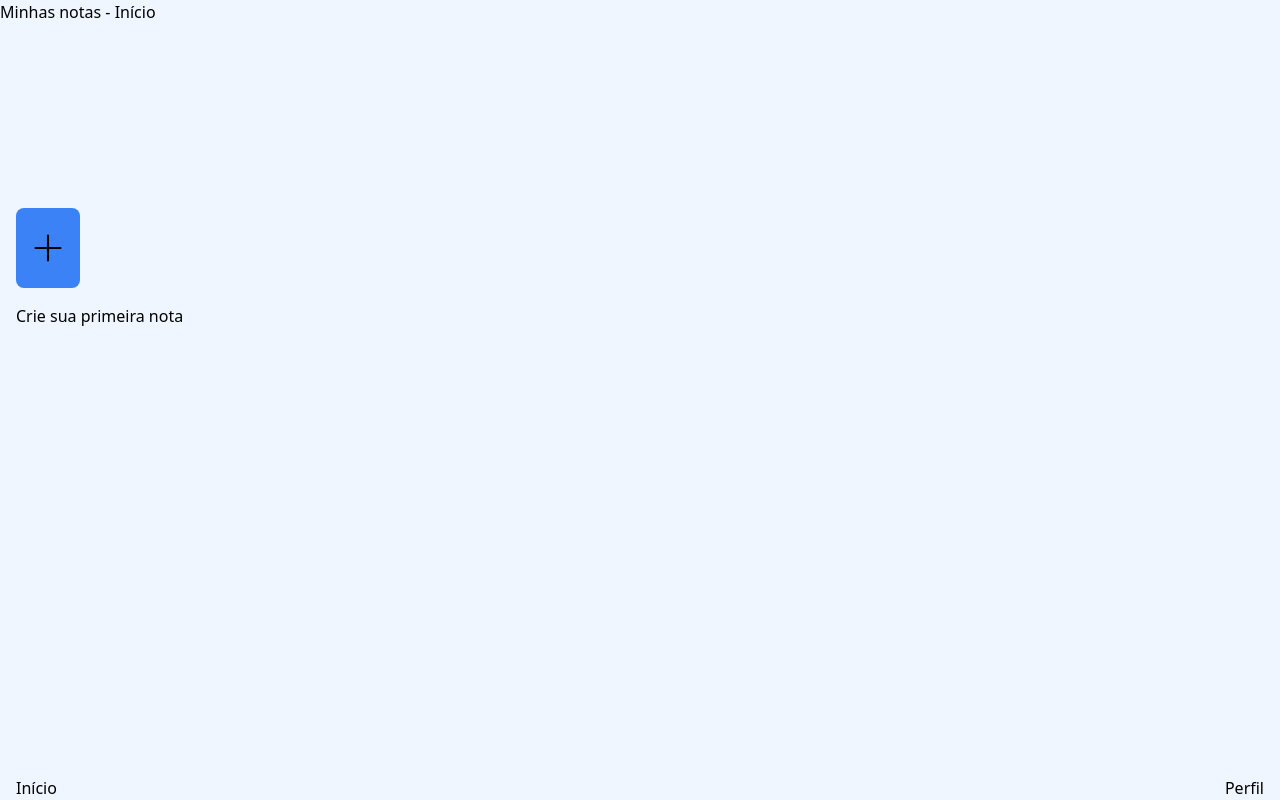
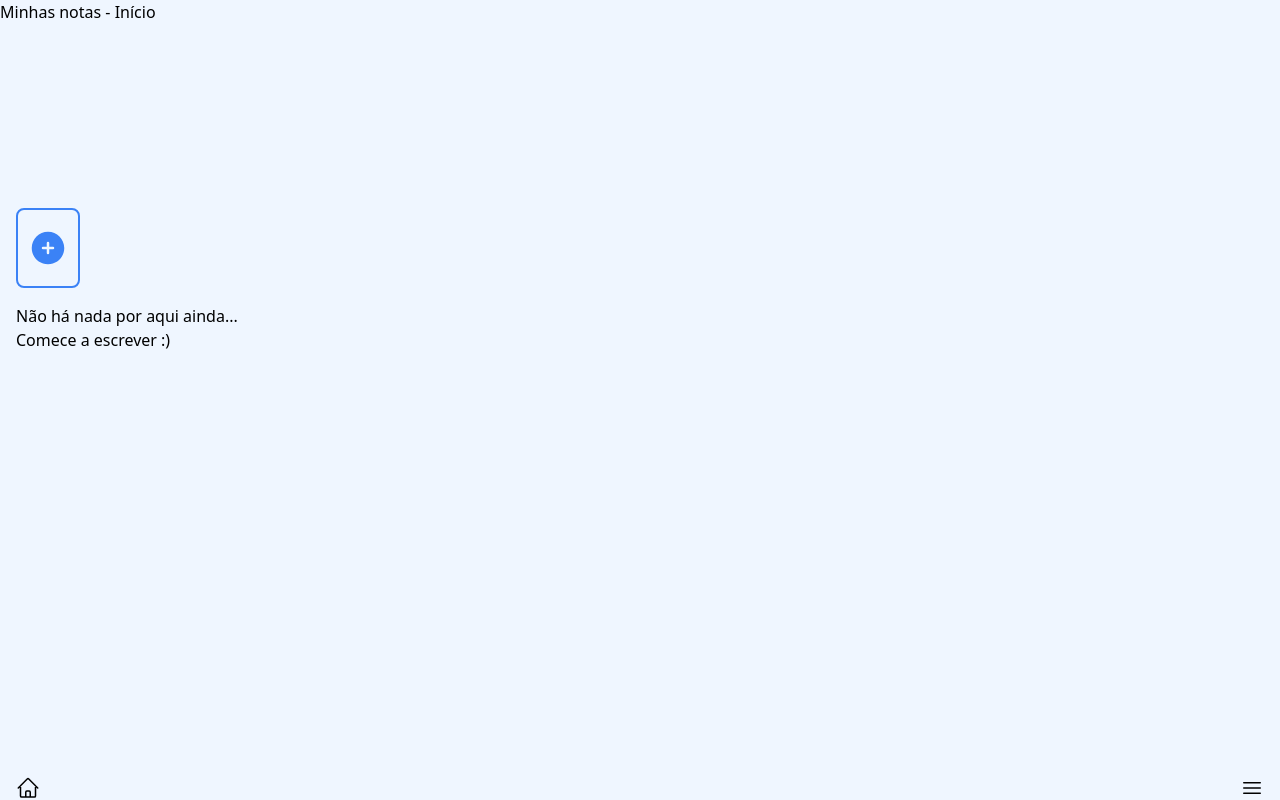
Before and after one commit to PedroHammes/myNotes, a React (Vite) app: page / in a window 1280 px wide. Built offline with nearby package versions, Linux system fonts and the light colour scheme.

Commit message:
estilização do card de nota

```diff
--- a/src/Routes.jsx
+++ b/src/Routes.jsx
@@ -15,8 +15,16 @@ export default function AppRoutes() {
             <footer
                 className = "flex flex-row justify-between px-4 bg-blue text-white"
             >
-                <Link to="/" className=""> Início </Link>
-                <Link to="/profile" > Perfil </Link>
+                <Link to="/" className="">
+                    <svg xmlns="http://www.w3.org/2000/svg" fill="none" viewBox="0 0 24 24" strokeWidth={1.5} stroke="currentColor" className="size-6">
+                        <path strokeLinecap="round" strokeLinejoin="round" d="m2.25 12 8.954-8.955c.44-.439 1.152-.439 1.591 0L21.75 12M4.5 9.75v10.125c0 .621.504 1.125 1.125 1.125H9.75v-4.875c0-.621.504-1.125 1.125-1.125h2.25c.621 0 1.125.504 1.125 1.125V21h4.125c.621 0 1.125-.504 1.125-1.125V9.75M8.25 21h8.25" />
+                    </svg>
+                </Link>
+                <Link to="/profile" >
+                    <svg xmlns="http://www.w3.org/2000/svg" fill="none" viewBox="0 0 24 24" strokeWidth={1.5} stroke="currentColor" className="size-6">
+                        <path strokeLinecap="round" strokeLinejoin="round" d="M3.75 6.75h16.5M3.75 12h16.5m-16.5 5.25h16.5" />
+                    </svg>
+                </Link>
             </footer>
         </BrowserRouter>
     )
--- a/src/pages/Home/BtnToNewNote.jsx
+++ b/src/pages/Home/BtnToNewNote.jsx
@@ -4,17 +4,23 @@ export default function BtnToNewNote() {
     return (
         <Link to="/new-note" >
             <button
-                className="bg-blue-500 rounded-lg h-20 w-16 flex items-center justify-center"
+                className="border-2 border-blue-500 rounded-lg h-20 w-16 flex items-center justify-center"
             >
-                <svg
-                    className="size-10"
+                {/* <svg
+                    className="size-10 stroke-blue-500"
                     xmlns="http://www.w3.org/2000/svg"
                     fill="none"
                     viewBox="0 0 24 24"
                     strokeWidth={1.25}
                     stroke="currentColor"
+                > */}
+                <svg
+                    className="size-10 fill-blue-500"
+                    xmlns="http://www.w3.org/2000/svg"
+                    viewBox="0 0 24 24"
+                    fill="currentColor"
                 >
-                <path strokeLinecap="round" strokeLinejoin="round" d="M12 4.5v15m7.5-7.5h-15" />
+                    <path fillRule="evenodd" d="M12 2.25c-5.385 0-9.75 4.365-9.75 9.75s4.365 9.75 9.75 9.75 9.75-4.365 9.75-9.75S17.385 2.25 12 2.25ZM12.75 9a.75.75 0 0 0-1.5 0v2.25H9a.75.75 0 0 0 0 1.5h2.25V15a.75.75 0 0 0 1.5 0v-2.25H15a.75.75 0 0 0 0-1.5h-2.25V9Z" clipRule="evenodd" />
                 </svg>
 
             </button>
--- a/src/pages/Home/Home.jsx
+++ b/src/pages/Home/Home.jsx
@@ -18,7 +18,8 @@ export default function Home() {
             myNotes.map((note) => (
               Note({note})
             )) :
-            <p>Crie sua primeira nota</p>
+            <p>Não há nada por aqui ainda... <br />Comece a escrever :)</p>
+
           }
         </section>
       </>
--- a/src/pages/Home/Note.jsx
+++ b/src/pages/Home/Note.jsx
@@ -10,16 +10,36 @@ Note.propTypes = {
 
 export default function Note({note}) {
     return (
-        <div key={note.id} className="rounded-lg bg-blue-100 p-2">
-            <p> <span className="font-bold">{note.title} | </span> {note.date.slice(10, 15)}</p>
+        <div key={note.id} className="rounded-lg bg-blue-100 p-3 flex flex-col space-y-3">
+            <p className="flex flex-row justify-between"> <span className="font-bold">{note.title} </span>  <span className="font-semibold text-slate-400">  {note.date.slice(22, 27)} </span> </p>
             <p>{note.content}</p>
-            <div>
-                {note.date.slice(0, 9)}
-                <button onClick={console.log('Apagar')}>
-                    <svg xmlns="http://www.w3.org/2000/svg" fill="none" viewBox="0 0 24 24" strokeWidth={1.5} stroke="currentColor" className="size-4">
-                        <path strokeLinecap="round" strokeLinejoin="round" d="m14.74 9-.346 9m-4.788 0L9.26 9m9.968-3.21c.342.052.682.107 1.022.166m-1.022-.165L18.16 19.673a2.25 2.25 0 0 1-2.244 2.077H8.084a2.25 2.25 0 0 1-2.244-2.077L4.772 5.79m14.456 0a48.108 48.108 0 0 0-3.478-.397m-12 .562c.34-.059.68-.114 1.022-.165m0 0a48.11 48.11 0 0 1 3.478-.397m7.5 0v-.916c0-1.18-.91-2.164-2.09-2.201a51.964 51.964 0 0 0-3.32 0c-1.18.037-2.09 1.022-2.09 2.201v.916m7.5 0a48.667 48.667 0 0 0-7.5 0" />
-                    </svg>
-                </button>
+            <div className="flex flex-row justify-between">
+                <span className="font-semibold text-slate-400">
+                    {note.date.slice(0, 8)}
+                </span>
+                <div className="flex flex-row space-x-3">
+                    <button>
+                        <svg
+                            className="size-5 fill-slate-700"
+                            xmlns="http://www.w3.org/2000/svg"
+                            viewBox="0 0 24 24"
+                            fill="currentColor"
+                        >
+                            <path fillRule="evenodd" d="M16.5 4.478v.227a48.816 48.816 0 0 1 3.878.512.75.75 0 1 1-.256 1.478l-.209-.035-1.005 13.07a3 3 0 0 1-2.991 2.77H8.084a3 3 0 0 1-2.991-2.77L4.087 6.66l-.209.035a.75.75 0 0 1-.256-1.478A48.567 48.567 0 0 1 7.5 4.705v-.227c0-1.564 1.213-2.9 2.816-2.951a52.662 52.662 0 0 1 3.369 0c1.603.051 2.815 1.387 2.815 2.951Zm-6.136-1.452a51.196 51.196 0 0 1 3.273 0C14.39 3.05 15 3.684 15 4.478v.113a49.488 49.488 0 0 0-6 0v-.113c0-.794.609-1.428 1.364-1.452Zm-.355 5.945a.75.75 0 1 0-1.5.058l.347 9a.75.75 0 1 0 1.499-.058l-.346-9Zm5.48.058a.75.75 0 1 0-1.498-.058l-.347 9a.75.75 0 0 0 1.5.058l.345-9Z" clipRule="evenodd" />
+                        </svg>
+                    </button>
+
+                    <button>
+                        <svg
+                            className="size-5 fill-blue-500"
+                            xmlns="http://www.w3.org/2000/svg"
+                            viewBox="0 0 24 24"
+                            fill="currentColor"
+                        >
+                            <path d="M3.478 2.404a.75.75 0 0 0-.926.941l2.432 7.905H13.5a.75.75 0 0 1 0 1.5H4.984l-2.432 7.905a.75.75 0 0 0 .926.94 60.519 60.519 0 0 0 18.445-8.986.75.75 0 0 0 0-1.218A60.517 60.517 0 0 0 3.478 2.404Z" />
+                        </svg>
+                    </button>
+                </div>
             </div>
         </div>
     )
--- a/src/pages/NewNote.jsx
+++ b/src/pages/NewNote.jsx
@@ -11,7 +11,9 @@ export default function NewNote() {
         event.preventDefault()
         const id = Date.now()
         const createdAt = new Date()
-        const date = `${createdAt.getDay()}/${createdAt.getMonth()}/${createdAt.getFullYear()} (${createdAt.getHours()}h${createdAt.getMinutes()})`
+        const dateOptions = { year: 'numeric', month: 'long', day: 'numeric'}
+        const date = `${createdAt.toLocaleDateString('pt-BR', dateOptions)} (${createdAt.toLocaleTimeString()})`
+        // const date = `${createdAt.getDay()}/${createdAt.getMonth()}/${createdAt.getFullYear()} (${createdAt.getHours()}h${createdAt.getMinutes()})`
         const newNote = { title, content, id, createdAt, date }
         console.log(`Nota salva!`)
         console.log(newNote)
--- a/tailwind.config.js
+++ b/tailwind.config.js
@@ -11,8 +11,18 @@ export default {
         50: '#eff6ff',
         100: '#dbeafe',
         200: '#bfdbfe',
+        300: '#93c5fd',
         500: '#3b82f6',
         600: '#2563eb'
+      },
+      slate : {
+        400: '#94a3b8',
+        500: '#64748b',
+        600: '#475569',
+        700: '#334155',
+        800: '#1e293b',
+        900: '#0f172a',
+        950: '#020617'
       },
       red: {
         600: '#dc2626'
```
